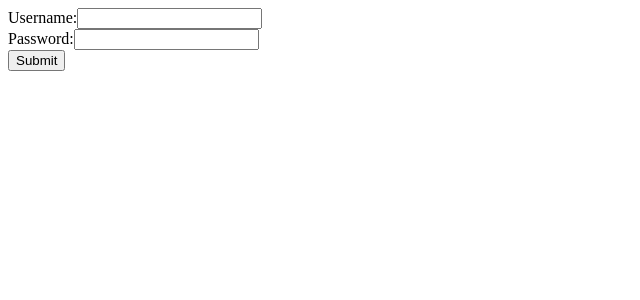
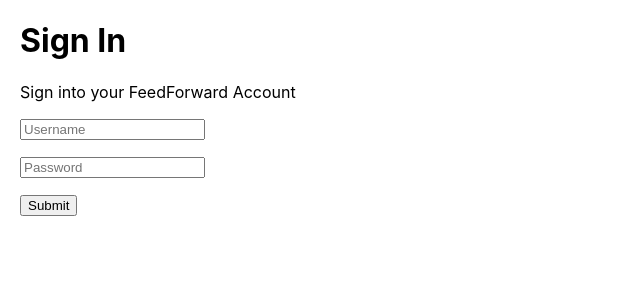
Before and after one commit to anstrong/FeedForward, a React (Create React App) app in the folder app/: page / in a window 1280 px wide. Shown: the top 300 px of the page, without its empty margins (0-640 px from the left). Built offline with nearby package versions, Linux system fonts and the light colour scheme.

Commit message:
Started Styling, Work in Progress

```diff
--- a/app/src/index.css
+++ b/app/src/index.css
@@ -1,3 +1,27 @@
+body {
+  margin: 0;
+  font-family: Inter, Avenir, Helvetica, Arial, sans-serif;
+  -webkit-font-smoothing: antialiased;
+  -moz-osx-font-smoothing: grayscale;
+}
+
+code {
+  font-family: Inter, Avenir, Helvetica, Arial, sans-serif;
+}
+
+.form-group {
+  margin-bottom: 16px;
+}
+
+.textalignleft {
+  text-align: left;
+  margin-left: 20px;
+}
+
+
+/*
+font-family: source-code-pro, Menlo, Monaco, Consolas, 'Courier New',
+
 body {
   margin: 0;
   font-family: -apple-system, BlinkMacSystemFont, 'Segoe UI', 'Roboto', 'Oxygen',
@@ -8,6 +32,7 @@
 }
 
 code {
-  font-family: source-code-pro, Menlo, Monaco, Consolas, 'Courier New',
-    monospace;
+  font-family: font-family: source-code-pro, Menlo, Monaco, Consolas, 'Courier New',
+monospace;
 }
+*/
--- a/app/src/index.js
+++ b/app/src/index.js
@@ -1,6 +1,7 @@
 import ReactDOM from 'react-dom';
 import { BrowserRouter } from 'react-router-dom';
 import App from './App';
+import './index.css';
 
 ReactDOM.render(
     <BrowserRouter>
--- a/app/src/pages/Home.jsx
+++ b/app/src/pages/Home.jsx
@@ -34,7 +34,7 @@
         console.log('rerendering');
         function sendPost(body) {
             console.log(body);
-            fetch('http://localhost:8080/send/', {
+            fetch('http://localhost:8000/send/', {
                 method: "POST",
                 headers: {
                     'Accept': 'application/json',
@@ -48,7 +48,7 @@
             }).catch(e => console.log(e))
         }
         function sendQuery(path, callback = (result) => (console.log(result))){
-            fetch(`http://localhost:8080/${path}`)
+            fetch(`http://localhost:8000/${path}`)
                 .then(response => {
                     console.log(response);
                     return response.json();
@@ -75,9 +75,22 @@
 
     return (<>
         <h1>Home</h1>
-        <h2>Hi, user {user}!</h2>
+        <h2>Hi, {user}!</h2>
         <EntryInput text={toSubmit} update={() => {}} submit={handleSubmit}/>
         <EntryList entries={entries}/>
         <DirectReportList  reports={reports}/>
     </>);
 };
+
+
+
+/*
+return (<>
+        <h1>Home</h1>
+        <h2>Hi, {user}!</h2>
+        <EntryInput text={toSubmit} update={() => {}} submit={handleSubmit}/>
+        <EntryList entries={entries}/>
+        <DirectReportList  reports={reports}/>
+    </>);
+
+*/
--- a/app/src/pages/SignIn.jsx
+++ b/app/src/pages/SignIn.jsx
@@ -18,7 +18,7 @@
 
     function authenticate(username, password) {
         try {
-            fetch('http://localhost:8080/login/', {
+            fetch('http://localhost:8000/login/', {
                 method: "POST",
                 headers: {
                     'Accept': 'application/json',
@@ -39,6 +39,39 @@
     }
 
     return (
+        <div>
+            <h1 className="textalignleft">Sign In</h1>
+            <p className="textalignleft">Sign into your FeedForward Account</p>
+            <form className="textalignleft" onSubmit={handleSubmit}>
+                <div className="form-group">
+                    <input
+                    type="text"
+                    placeholder="Username"
+                    value={username}
+                    onChange={(e) => setUsername(e.target.value)}
+                    />
+                </div>
+                <div className="form-group">
+                    <input
+                    type="password"
+                    placeholder="Password"
+                    value={password}
+                    onChange={(e) => setPassword(e.target.value)}
+                    />
+                </div>
+                <button className="btn-primary" type="submit">Submit</button>
+            </form>
+        </div>
+    );
+}
+
+export default SignIn;
+
+
+/*
+return (
+        <div>
+            <h1 className="textalignleft">Sign In</h1>
             <form onSubmit={handleSubmit}>
                 <label>
                 Username:
@@ -60,7 +93,6 @@
             <br />
             <input type="submit" value="Submit" />
             </form>
+        </div>
     );
-}
-
-export default SignIn;
+*/
```
Also changed, not shown: 1 other file (tests, documents, lock files or other folders). Lines whose indentation alone changed are shown as unchanged.
